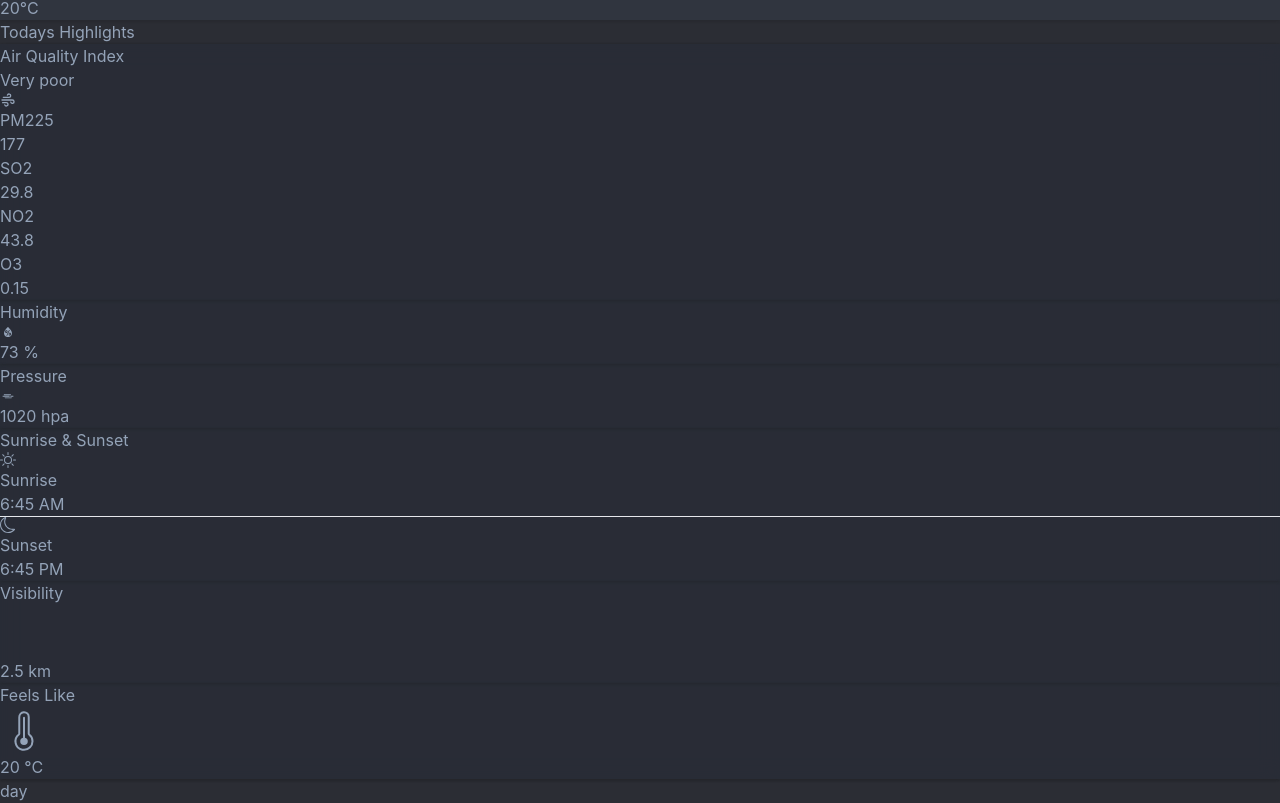
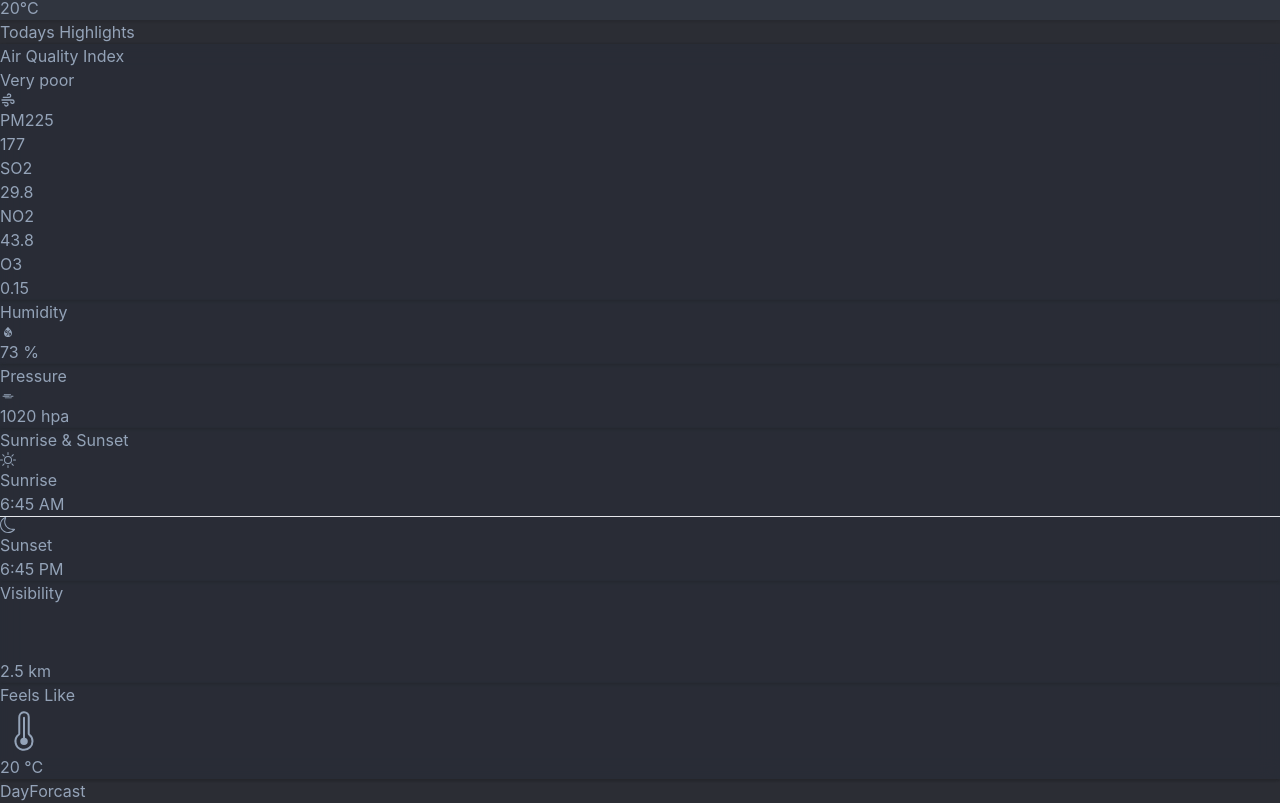
Before and after one commit to khawardev/weatherify-react-app, a React (Vite) app: page / in a window 1280 px wide. Shown: the part 788-1591 px from the top of the page. Built offline with nearby package versions, Linux system fonts and the light colour scheme; some icons are missing; the HTML template or start-up script is replaced by a standard one; a web font is replaced by a local one.

Commit message:
Componets

```diff
--- a/src/App.jsx
+++ b/src/App.jsx
@@ -4,8 +4,7 @@ import Navbar from './components/navbar/Navbar'
 import Sidebar from './components/Current/Current'
 import Forcast from './components/forcast/Forcast';
 import Highlights from './components/highlights/Highlights';
-import Day from './components/day/day';
-
+import DayForcast from './components/dayForcast/DayForcast';
 function App() {
 
   return (
@@ -20,7 +19,7 @@ function App() {
         </div>
       </div>
       <Highlights />
-      <Day/>
+      <DayForcast/>
     </>
   )
 }
--- a/src/components/day/day.jsx
+++ /dev/null
@@ -1,14 +0,0 @@
-
-const Day = () => {
-    return (
-        <>
-
-            <div className=' w-11/12 mx-auto   '>
-                day
-            </div>
-
-        </>
-    )
-}
-
-export default Day
--- /dev/null
+++ b/src/components/dayForcast/DayForcast.jsx
@@ -0,0 +1,15 @@
+
+const DayForcast = () => {
+    return (
+        <>
+
+            <div className="w-11/12 mx-auto ">
+                DayForcast
+            </div>
+
+
+        </>
+    )
+}
+
+export default DayForcast
--- a/src/components/highlights/Highlights.jsx
+++ b/src/components/highlights/Highlights.jsx
@@ -1,7 +1,7 @@
 // import { CiTempHigh } from 'react-icons/ci';
 // import { FaEyeLowVision } from 'react-icons/fa6';
 import { TbWind } from 'react-icons/tb';
-import Airqualitycard from './airqualitycard/Airqualitycard';
+import QualityAirCard from './airQualityCard/QualityAirCard';
 import HumPressuresCard from './humPresCard/HumPressuresCard';
 import TimeRiseCard from './riseTimeCard/TimeRiseCard';
 import FeelsLikeVis from './visFeellike/FeelsLikeVis';
@@ -32,10 +32,10 @@ const Highlights = () => {
                                     </div>
                                 </div>
                                 <div className=" grid xl:grid-cols-4 sm:grid-cols-3 grid-cols-2 gap-10 py-8 items-center">
-                                    <Airqualitycard Text={'PM225'} Number={'177'} />
-                                    <Airqualitycard Text={'SO2'} Number={'29.8'} />
-                                    <Airqualitycard Text={'NO2'} Number={'43.8'} />
-                                    <Airqualitycard Text={'O3'} Number={'0.15'} />
+                                    <QualityAirCard Text={'PM225'} Number={'177'} />
+                                    <QualityAirCard Text={'SO2'} Number={'29.8'} />
+                                    <QualityAirCard Text={'NO2'} Number={'43.8'} />
+                                    <QualityAirCard Text={'O3'} Number={'0.15'} />
                                 </div>
                             </div>
                         </div>
--- a/src/components/highlights/airQualityCard/AirQualityCard.jsx
+++ b/src/components/highlights/airQualityCard/QualityAirCard.jsx
@@ -1,6 +1,6 @@
 /* eslint-disable react/prop-types */
 
-const Airqualitycard = ({ Text, Number }) => {
+const QualityAircard = ({ Text, Number }) => {
     return (
         <>
             <div className='text-center'>
@@ -14,4 +14,4 @@ const Airqualitycard = ({ Text, Number }) => {
     )
 }
 
-export default Airqualitycard
+export default QualityAircard
```
